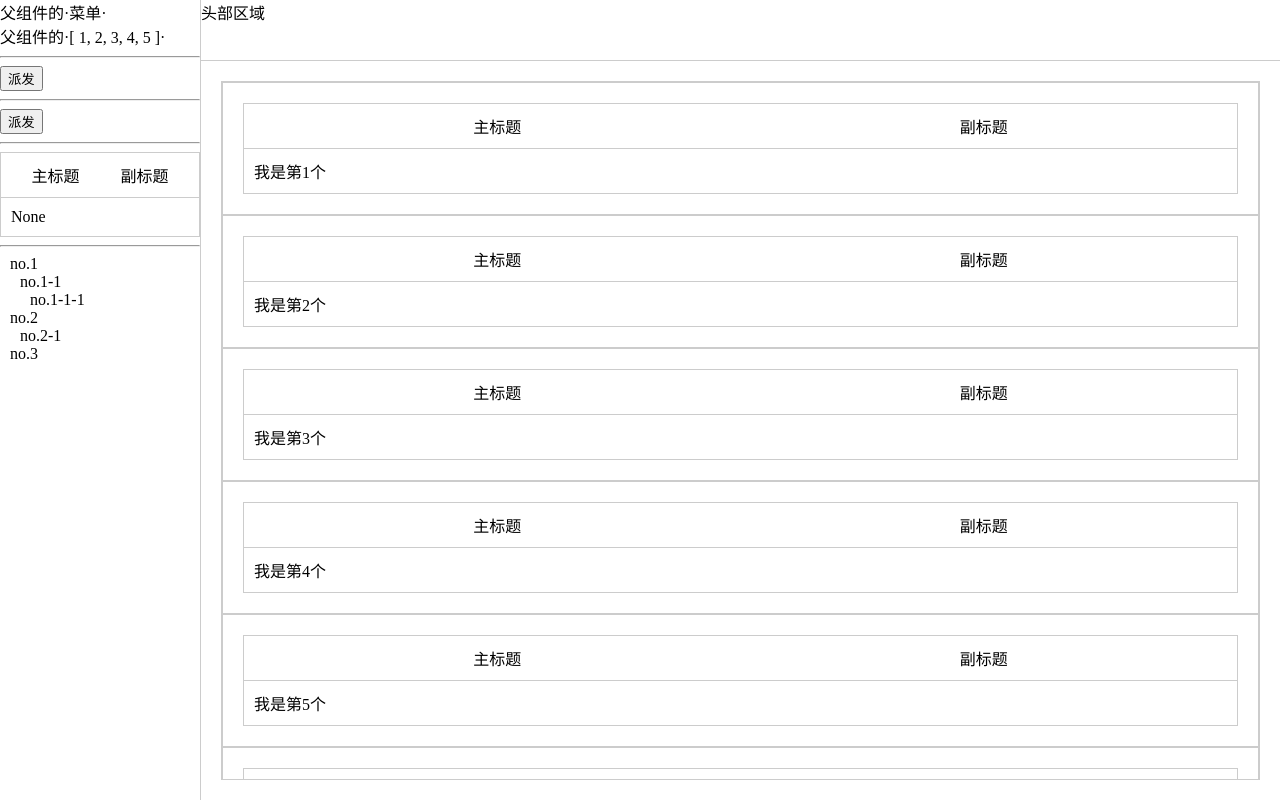
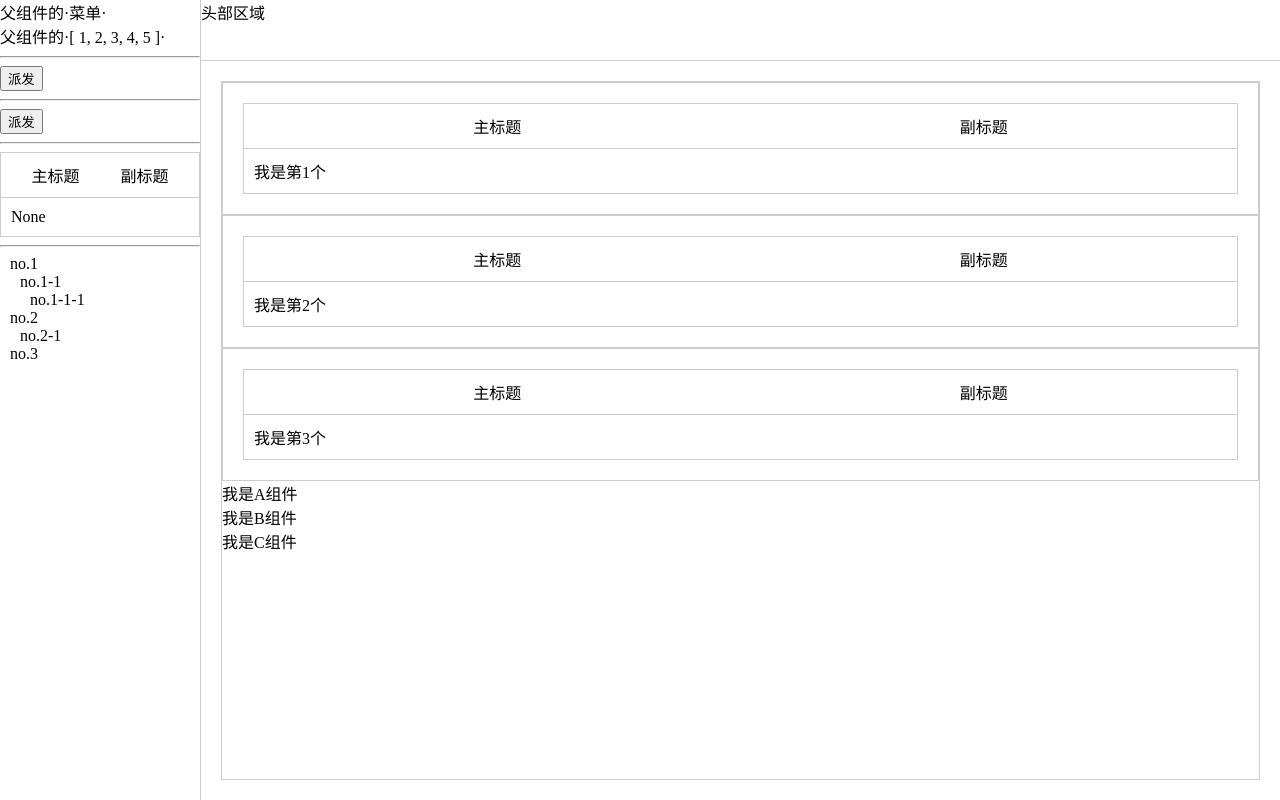
Before and after one commit to baizhi958216/xiaomanzs_FullStackStudy, a Vue app in the folder vite-app/: page / in a window 1280 px wide. Built offline with nearby package versions, Linux system fonts and the light colour scheme.

Commit message:
vue: Add dynamic components
Signed-off-by: baizhi958216 <1475289190@qq.com>

```diff
--- /dev/null
+++ b/vite-app/src/layout/Content/A.vue
@@ -0,0 +1,12 @@
+<template>
+  <div>
+    AAAAAAAAAAAAAAAAA
+  </div>
+</template>
+
+<script setup lang="ts">
+
+</script>
+
+<style scoped>
+</style>
--- /dev/null
+++ b/vite-app/src/layout/Content/B.vue
@@ -0,0 +1,12 @@
+<template>
+  <div>
+    BBBBBBBBBBBBBBBBBBB
+  </div>
+</template>
+
+<script setup lang="ts">
+
+</script>
+
+<style scoped>
+</style>
--- /dev/null
+++ b/vite-app/src/layout/Content/C.vue
@@ -0,0 +1,12 @@
+<template>
+  <div>
+    CCCCCCCCCCCCCCCCC
+  </div>
+</template>
+
+<script setup lang="ts">
+
+</script>
+
+<style scoped>
+</style>
--- a/vite-app/src/layout/Content/index.vue
+++ b/vite-app/src/layout/Content/index.vue
@@ -1,12 +1,65 @@
 <template>
   <div class="content">
-    <div class="content-items" v-for="item in 100">
-    <Card :content="`我是第${item}个`"></Card>
+    <div class="content-items" v-for="item in 3">
+      <Card :content="`我是第${item}个`"></Card>
     </div>
+    <div class="tab">
+      <div @click="switchCom(item)" v-for="(item, index) in data" :key="item.name">
+        {{ item.name }}
+      </div>
+    </div>
+    <!-- 动态组件component -->
+    <!--
+      Vue3使用setup语法使用bind绑定,
+      若不使用setup语法(Vue2)可以通过字符串形式绑定
+      <component is="A"></component>
+      export default{
+        components:{
+          A
+        }
+      }
+      -->
+    <component :is="current.comName"></component>
   </div>
 </template>
 
 <script setup lang="ts">
+import { markRaw, reactive } from 'vue';
+import A from './A.vue'
+import B from './B.vue'
+import C from './C.vue'
+
+type Tabs = {
+  name: string,
+  comName: any
+}
+
+type Com = Pick<Tabs, 'comName'>
+
+const data = reactive<Tabs[]>([
+  {
+    name: '我是A组件',
+    comName: markRaw(A)
+  },
+  {
+    name: '我是B组件',
+    comName: markRaw(B)
+  },
+  {
+    name: '我是C组件',
+    comName: markRaw(C)
+  }
+])
+
+// 动态组件
+let current = reactive<Com>({
+  comName: null
+})
+
+// 动态组件切换
+const switchCom = (item: Tabs) => {
+  current.comName = item.comName
+}
 </script>
 
 <style scoped lang="less">
```
